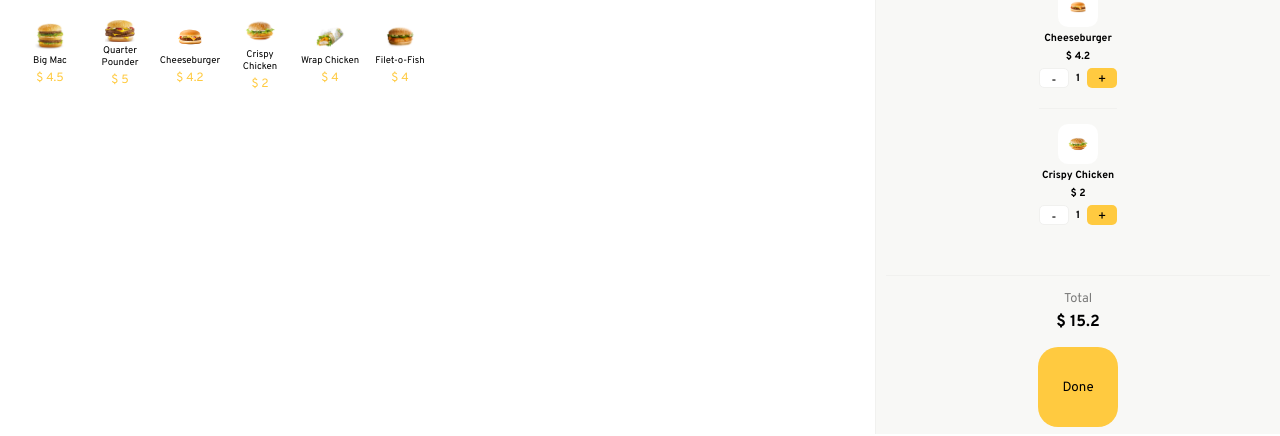
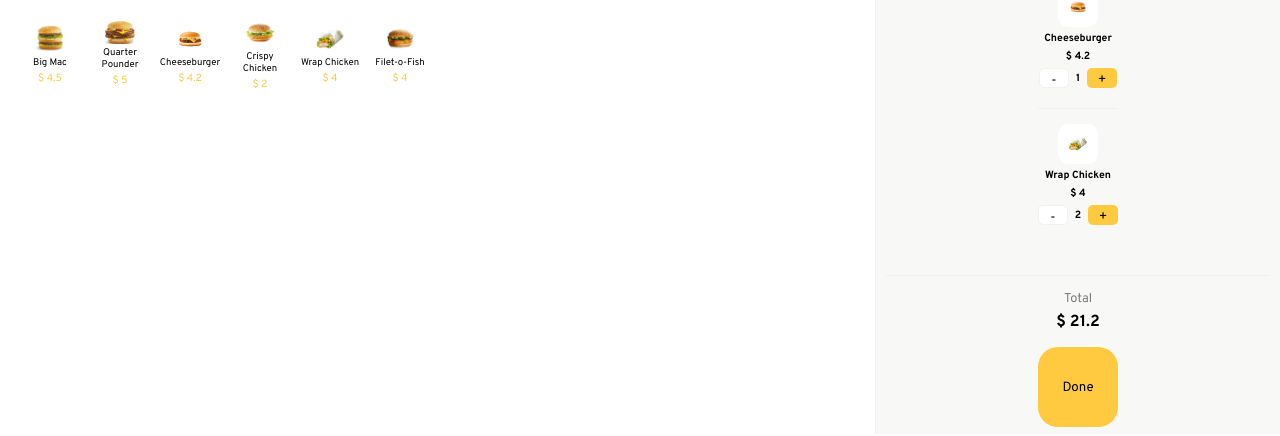
Before and after one commit to jimmycabuy/PersonalProjects, a React (Create React App) app in the folder mcdonald/: page / in a window 1280 px wide. Shown: the part 346-782 px from the top of the page. Built offline with nearby package versions, Linux system fonts and the light colour scheme.

Commit message:
new design exercice

```diff
--- a/mcdonald/src/App.css
+++ b/mcdonald/src/App.css
@@ -121,7 +121,7 @@
 
 .price_item_down {
   color: #ffca40;
-  font-size: 75%;
+  font-size: 65%;
 }
 
 .text_item_down {
--- a/mcdonald/src/components/Sidebar.jsx
+++ b/mcdonald/src/components/Sidebar.jsx
@@ -12,7 +12,7 @@
       <p className="takeout">Take out</p>
       <div className="box_item_sidebar">
         {menu.map((item) => {
-          if (item.ordered === true) {
+          if (item.ordered === true && item.quantity > 0) {
             return <ItemSideBar key={item.id} {...item} />;
           }
           return null;
@@ -21,7 +21,7 @@
       <div className="total_sidebar">
         <hr />
         <p className="text_total">Total</p>
-        <p className="price_total">$ 15.2</p>
+        <p className="price_total">$ 21.2</p>
         <button className="button_done">Done</button>
       </div>
     </div>
--- a/mcdonald/src/menu.json
+++ b/mcdonald/src/menu.json
@@ -84,8 +84,8 @@
         "price": 2,
         "icon": "mcchicken.png",
         "cat": "product",
-        "ordered" : true,
-        "quantity" : 1
+        "ordered" : false,
+        "quantity" : 0
     },
     {
         "id": 11,
@@ -94,8 +94,8 @@
         "price": 4,
         "icon": "wrap.png",
         "cat": "product",
-        "ordered" : false,
-        "quantity" : 0
+        "ordered" : true,
+        "quantity" : 2
     },
     {
         "id": 12,
```
